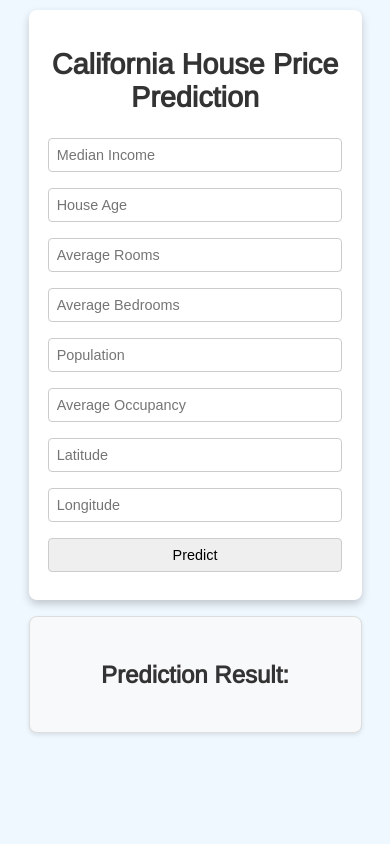
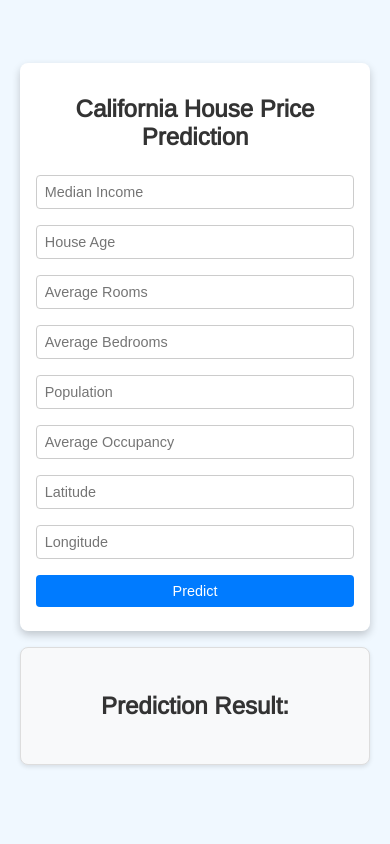
Before and after one commit to samwanyua/House-Pricing-Model-Machine-Learning-Project, a Flask app: page / in a window 390 px wide. Run offline with Flask 3, Linux system fonts and the light colour scheme; parts of the project's set-up code (start-up, migrations or seed data) failed here and were passed over.

Commit message:
Update the htlm template

```diff
--- a/templates/home.html
+++ b/templates/home.html
@@ -2,6 +2,7 @@
 <html>
 <head>
   <meta charset="UTF-8">
+  <meta name="viewport" content="width=device-width, initial-scale=1.0">
   <title>California House Price Prediction</title>
   <link href="https://fonts.googleapis.com/css2?family=Pacifico&family=Arimo&family=Hind:wght@300&family=Open+Sans+Condensed:wght@300&display=swap" rel="stylesheet">
   <style>
@@ -17,8 +18,10 @@
       padding: 0;
       display: flex;
       justify-content: center;
+      align-items: center;
       flex-direction: column;
       background-color: #f0f8ff;
+      min-height: 100vh;
     }
 
     /* Wrapper container */
@@ -28,13 +31,7 @@
       align-items: center;
       padding: 10px;
       max-width: 1200px;
-      width: 100%;
-    }
-
-    /* Adjust body min-height */
-    body,
-    html {
-      height: auto; /* Avoid forcing 100vh */
+      width: 95%;
     }
 
     /* Login/Form Card */
@@ -44,8 +41,8 @@
       border-radius: 8px;
       box-shadow: 0 4px 8px rgba(0, 0, 0, 0.2);
       text-align: center;
+      width: 100%;
       max-width: 600px;
-      width: 90%;
       margin-bottom: 1rem;
     }
 
@@ -67,6 +64,17 @@
       transition: all 0.2s ease;
     }
 
+    form button {
+      background-color: #007bff;
+      color: white;
+      border: none;
+      cursor: pointer;
+    }
+
+    form button:hover {
+      background-color: #0056b3;
+    }
+
     /* Prediction Card */
     #prediction-card {
       padding: 1.5rem;
@@ -77,13 +85,17 @@
       text-align: center;
       font-size: 1rem;
       color: #333;
+      width: 100%;
       max-width: 600px;
-      width: 90%;
       margin-bottom: 1rem;
     }
 
     /* Media Queries */
     @media (max-width: 768px) {
+      .login {
+        padding: 1.5rem;
+      }
+
       form input[type="text"],
       form button {
         padding: 10px;
@@ -92,18 +104,21 @@
     }
 
     @media (max-width: 480px) {
+      .login {
+        padding: 1rem;
+      }
+
       form input[type="text"],
       form button {
         padding: 8px;
         font-size: 0.9rem;
       }
 
-      .login {
-        padding: 1.2rem;
+      .login h1 {
+        font-size: 1.5rem;
       }
     }
   </style>
-
 </head>
 
 <body>
```
